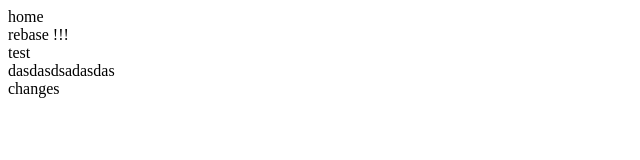
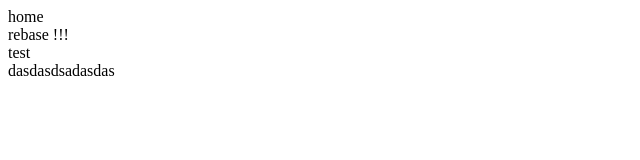
Before and after one commit to luckmer/GIT-STUDY, a plain HTML site: page index.html in a window 1280 px wide. Shown: the full height of the page, 0-640 px from the left. Drawn offline with Linux system fonts and the light colour scheme.

Commit message:
Revert "changes"
This reverts commit 3f2cbb3d7f3ade99a7bc64b1667ff8ab8cb56f4f.

```diff
--- a/index.html
+++ b/index.html
@@ -11,6 +11,5 @@
     rebase !!!
     <div>test</div>
     <div>dasdasdsadasdas</div>
-    <div>changes</div>
   </body>
 </html>
```
